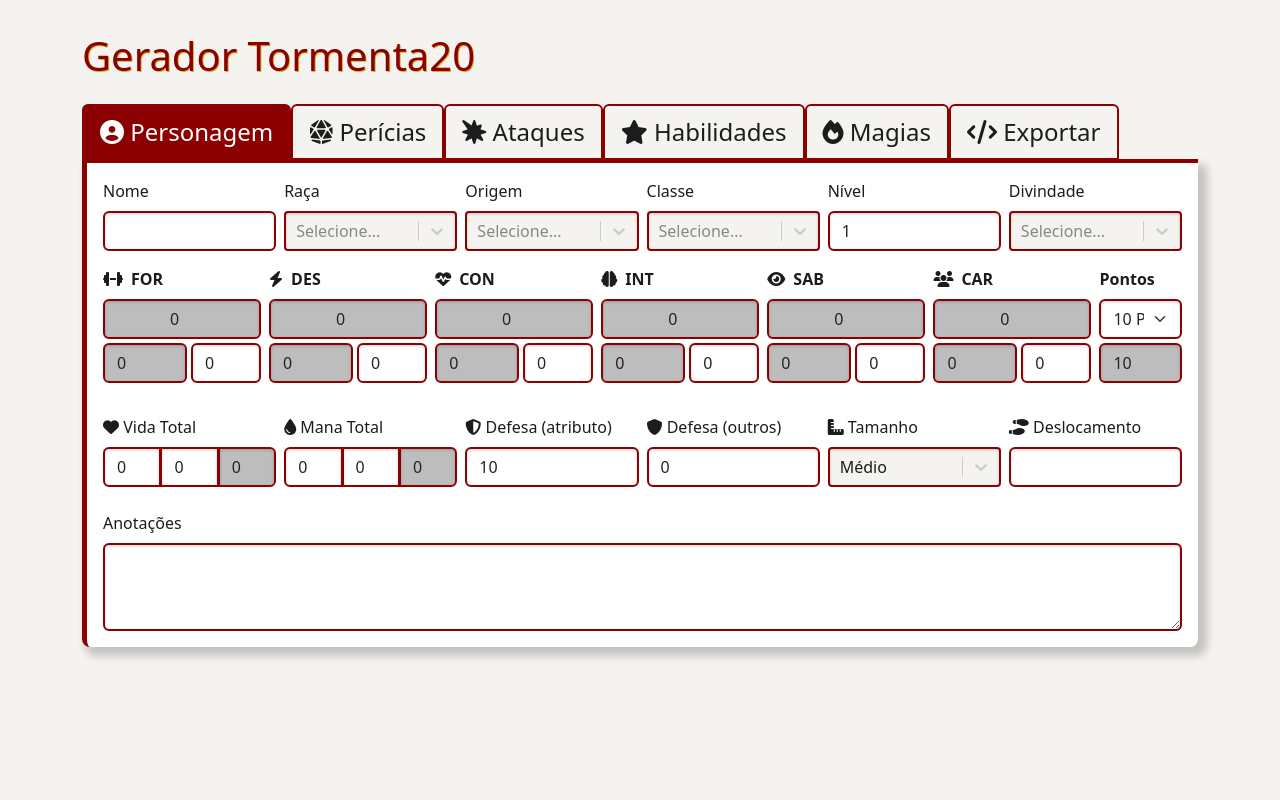
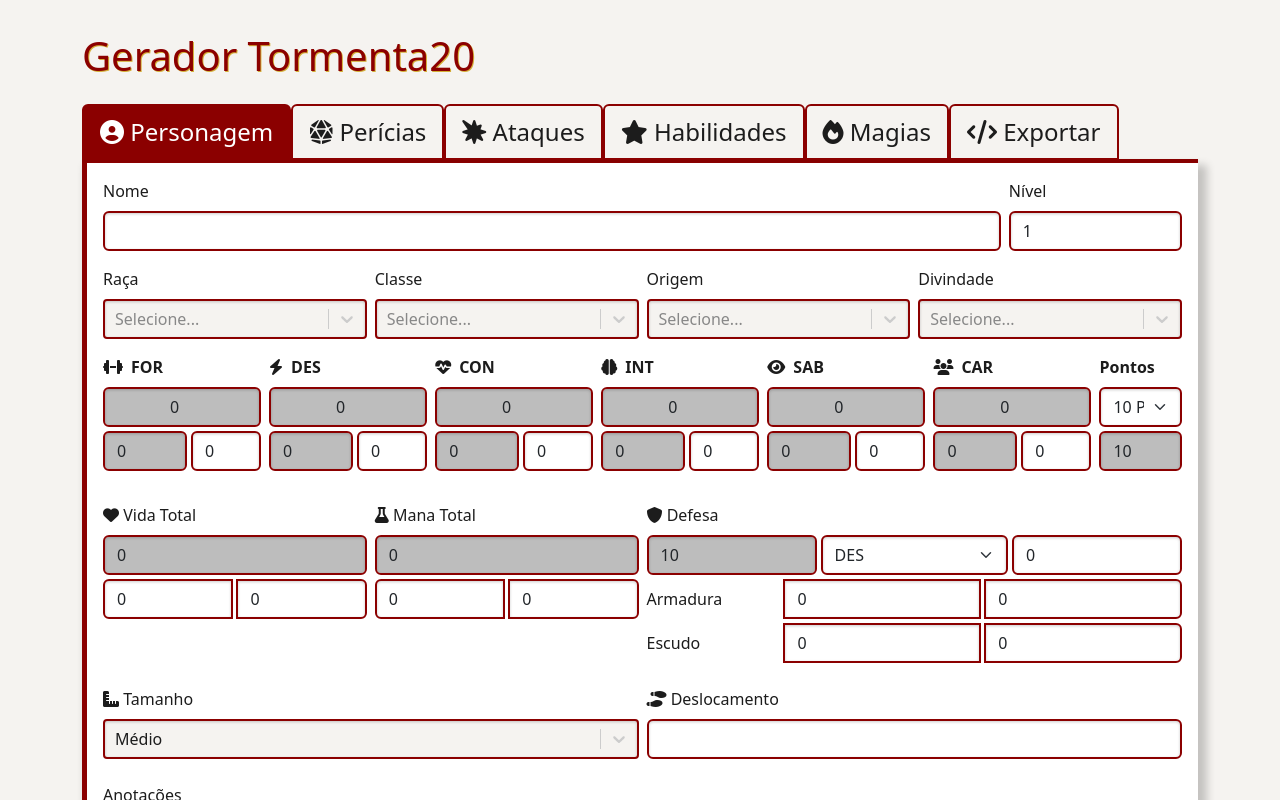
Before and after one commit to Jefersonblc/CharMakerT20, a React (Vite) app: page / in a window 1280 px wide. Shown: the top 800 px of the page. Built offline with nearby package versions, Linux system fonts and the light colour scheme.

Commit message:
Defense changes

```diff
--- a/src/components/Personagem.jsx
+++ b/src/components/Personagem.jsx
@@ -232,6 +232,12 @@ function Personagem() {
       personagem.manaextra;
   }
 
+  function getDefesaTotal() {
+    const defesaAtributo = personagem.defesaatributo !== '' ? personagem[personagem.defesaatributo] : 0;
+    return personagem.defesatotal + personagem.defesaoutros +
+      personagem.defesaarmadura + personagem.defesaescudo + defesaAtributo
+  }
+
   return (
     <div className="form-section">
 
@@ -240,6 +246,13 @@ function Personagem() {
           <label className="form-label">Nome</label>
           <input className="form-control" name="playername" value={personagem.playername} onChange={handleChange} />
         </div>
+        <div className="col-md-2">
+          <label className="form-label">Nível</label>
+          <input type="number" className="form-control" name="charnivel" value={personagem.charnivel} onChange={onLevelChange} />
+        </div>
+      </div>
+
+      <div className="row g-2 mb-3">
         <div className="col-md">
           <label className="form-label">Raça</label>
           <Select
@@ -251,6 +264,19 @@ function Personagem() {
             classNamePrefix="react-select"
           />
         </div>
+
+        <div className="col-md">
+          <label className="form-label">Classe</label>
+          <Select
+            options={classes.map(c => ({ value: c.nome, label: c.nome }))}
+            value={classes.find(c => c.nome === personagem.tlevel) ? { value: personagem.tlevel, label: personagem.tlevel } : null}
+            onChange={onClassChange}
+            isClearable
+            placeholder="Selecione..."
+            classNamePrefix="react-select"
+          />
+        </div>
+
         <div className="col-md">
           <label className="form-label">Origem</label>
           <Select
@@ -262,21 +288,7 @@ function Personagem() {
             classNamePrefix="react-select"
           />
         </div>
-        <div className="col-md">
-          <label className="form-label">Classe</label>
-          <Select
-            options={classes.map(c => ({ value: c.nome, label: c.nome }))}
-            value={classes.find(c => c.nome === personagem.tlevel) ? { value: personagem.tlevel, label: personagem.tlevel } : null}
-            onChange={onClassChange}
-            isClearable
-            placeholder="Selecione..."
-            classNamePrefix="react-select"
-          />
-        </div>
-        <div className="col-md">
-          <label className="form-label">Nível</label>
-          <input type="number" className="form-control" name="charnivel" value={personagem.charnivel} onChange={onLevelChange} />
-        </div>
+
         <div className="col-md">
           <label className="form-label">Divindade</label>
           <Select
@@ -289,7 +301,6 @@ function Personagem() {
           />
         </div>
       </div>
-
 
       {/* Atributos */}
       <div className="row pb-2 g-2 attribute-group">
@@ -333,38 +344,67 @@ function Personagem() {
         </div>
       </div>
 
-      {/* Secundários */}
+      {/* PM / PV */}
+
       <div className="row g-2 mt-3">
         <div className="col-md">
           <label className="form-label"><i className="fas fa-heart"></i> Vida Total</label>
-          <div className="input-group">
+          <input type="number" name="vidatotal" className="form-control" title="Vida total (classe, con, nivel, extras...)" value={getLifeTotal()} onChange={handleChange} disabled />
+          <div className="input-group mt-1 gap-1">
+            <input type="number" name="vidaextralv" className="form-control" title="Vida extra por nível" value={personagem.vidaextralv} onChange={handleChange} />
             <input type="number" name="vidaextra" className="form-control" title="Vida extra" value={personagem.vidaextra} onChange={handleChange} />
-            <input type="number" name="vidaextralv" className="form-control" title="Vida extra por nível" value={personagem.vidaextralv} onChange={handleChange} />
-            <input type="number" name="vidatotal" className="form-control" title="Vida total (classe, con, nivel, extras...)" value={getLifeTotal()} onChange={handleChange} disabled />
+          </div>
+        </div>
+
+        <div className="col-md">
+          <label className="form-label"><i className="fa-solid fa-flask"></i> Mana Total</label>
+          <input type="number" name="manatotal" className="form-control" title="Mana total (classe, nivel, extras...)" value={getManaTotal()} onChange={handleChange} disabled />
+          <div className="input-group mt-1 gap-1">
+            <input type="number" name="manaextralv" className="form-control" title="Mana extra por nível" value={personagem.manaextralv} onChange={handleChange} />
+            <input type="number" name="manaextra" className="form-control" title="Mana extra" value={personagem.manaextra} onChange={handleChange} />
           </div>
         </div>
 
 
 
-        <div className="col-md">
-          <label className="form-label"><i className="fas fa-tint"></i> Mana Total</label>
-          <div className="input-group">
-            <input type="number" name="manaextra" className="form-control" title="Mana extra" value={personagem.manaextra} onChange={handleChange} />
-            <input type="number" name="manaextralv" className="form-control" title="Mana extra por nível" value={personagem.manaextralv} onChange={handleChange} />
-            <input type="number" name="manatotal" className="form-control" title="Mana total (classe, nivel, extras...)" value={getManaTotal()} onChange={handleChange} disabled />
+    {/* DEFESA */}
+
+
+
+        <div className="col-md-6">
+          <label className="form-label"><i className="fas fa-shield"></i> Defesa</label>
+
+          <div className="d-flex justify-content-between gap-1">
+            <input type="number" name="defesatotal" className="form-control" value={getDefesaTotal()} disabled/>
+
+            <select name="defesaatributo" className="form-select" value={personagem.defesaatributo} onChange={handleChange}>
+              <option value="">Nenhum</option>
+              <option value="des">DES</option>
+              <option value="for">FOR</option>
+              <option value="con">CON</option>
+              <option value="int">INT</option>
+              <option value="sab">SAB</option>
+              <option value="car">CAR</option>
+            </select>
+
+            <input type="number" name="defesaoutros" className="form-control" value={personagem.defesaoutros} onChange={handleChange} />
+          </div>
+
+          <div className="input-group mt-1 gap-1 align-items-baseline">
+            <label className="form-label w-25">Armadura</label>
+            <input type="number" name="defesaarmadura" className="form-control" value={personagem.defesaarmadura} onChange={handleChange} />
+            <input type="number" name="penalidadearmadura" className="form-control" value={personagem.penalidadearmadura} onChange={handleChange} />
+          </div>
+
+          <div className="input-group mt-1 gap-1 align-items-baseline">
+            <label className="form-label w-25">Escudo</label>
+            <input type="number" name="defesaescudo" className="form-control" value={personagem.defesaescudo} onChange={handleChange} />
+            <input type="number" name="penalidadeescudo" className="form-control" value={personagem.penalidadeescudo} onChange={handleChange} />
           </div>
         </div>
+      </div>
 
-        <div className="col-md">
-          <label className="form-label"><i className="fas fa-shield-alt"></i> Defesa (atributo)</label>
-          <input type="number" name="defesaatributo" className="form-control" value={personagem.defesaatributo} onChange={handleChange} />
-        </div>
-
-        <div className="col-md">
-          <label className="form-label"><i className="fas fa-shield"></i> Defesa (outros)</label>
-          <input type="number" name="defesaoutros" className="form-control" value={personagem.defesaoutros} onChange={handleChange} />
-        </div>
-
+      <div className='row g-2 mt-3'>
         <div className="col-md">
           <label className="form-label"><i className="fas fa-ruler-combined"></i> Tamanho</label>
           <Select name="tamanho"
--- a/src/context/PersonagemContext.jsx
+++ b/src/context/PersonagemContext.jsx
@@ -35,8 +35,13 @@ export function PersonagemProvider({ children }) {
     manaextralv: 0,
     manatotal: 0,
 
-    defesaatributo: 10,
+    defesatotal: 10,
     defesaoutros: 0,
+    defesaatributo: "des",
+    defesaarmadura: 0,
+    defesaescudo: 0,
+    penalidadearmadura: 0,
+    penalidadeescudo: 0,
     tamanho: '1',
     deslocamento: '',
     charnotes: '',
```
